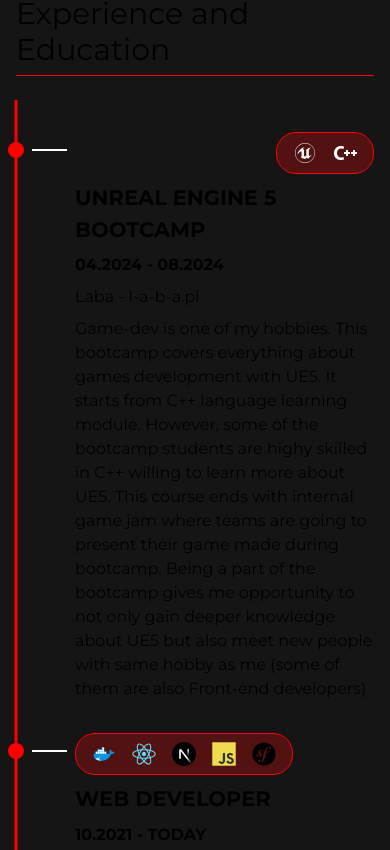
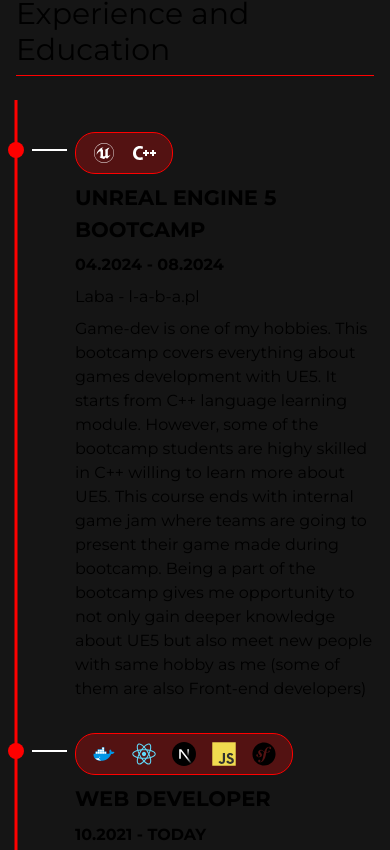
Before and after one commit to vincer0/apdev-pl, a Next.js app: page / in a window 390 px wide. Shown: the part 1774-2624 px from the top of the page. Built offline with nearby package versions, Linux system fonts and the light colour scheme.

Commit message:
try hero section as simple vh

```diff
--- a/app/globals.css
+++ b/app/globals.css
@@ -67,7 +67,8 @@ body {
 }
 
 .apd-hero {
-  min-height: calc(100dvh - 56px);
+  /*min-height: calc(100dvh - 56px);  IT IS JUMPY ON IOS WHEN ADDRESS BAR HIDES, THEN IT RECALCULATES 100dvh without address bar */
+  min-height: calc(100vh - 56px);
 }
 
 .apd-link-button {
@@ -222,6 +223,10 @@ div.timeline {
         & > div {
           text-align: start;
         }
+
+        .timeline-details-techs {
+          align-self: flex-start;
+        }
       }
 
       .timeline-item-connector {
```
